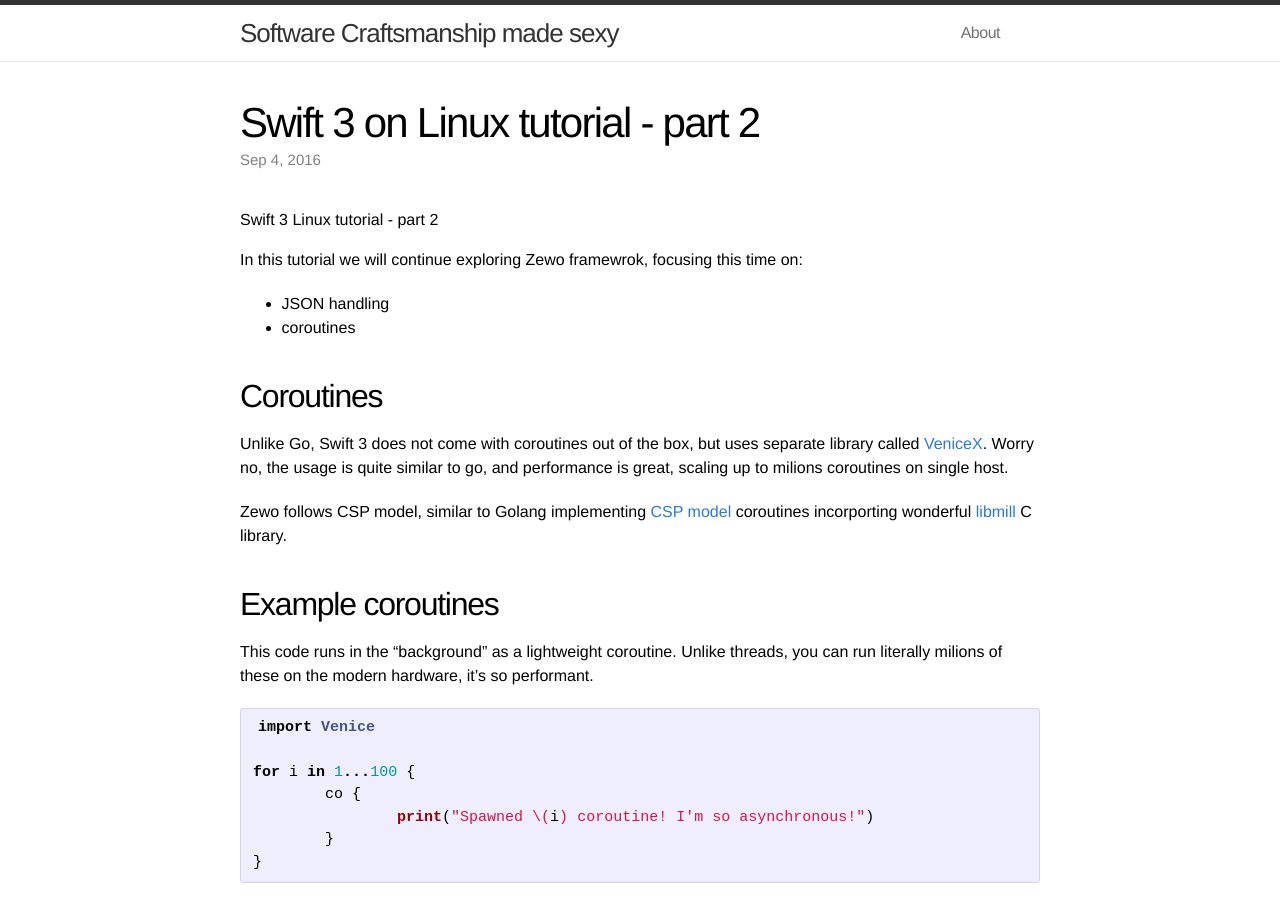
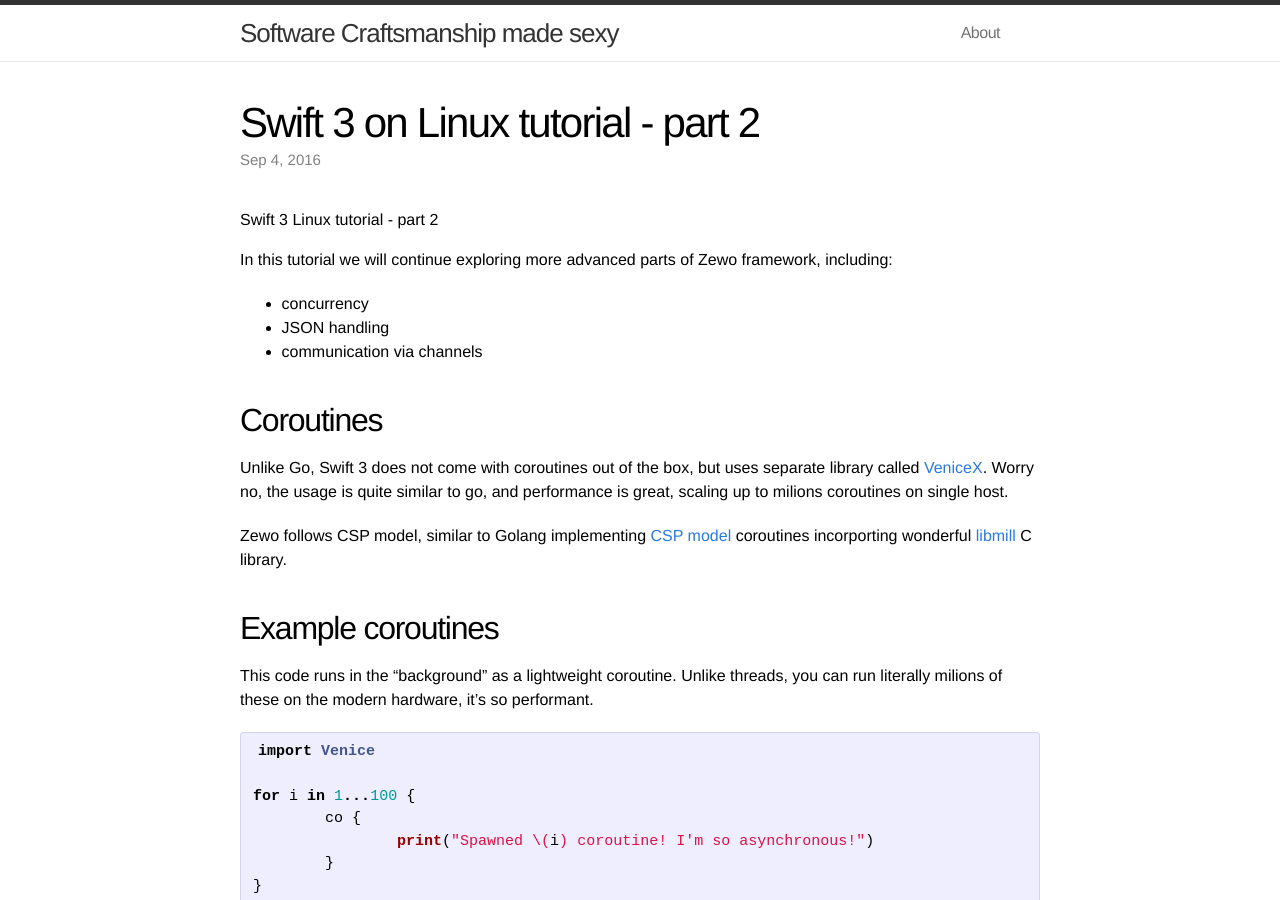
Before and after one commit to vi4m/vi4m.github.io, a Jekyll site: the page built from _posts/2016-09-04-swift-on-linux-tutorial-part-2.md, in a window 1280 px wide and 900 px high. Built offline with Jekyll 4.4.1, drawn with Linux system fonts in a browser that asks for light colours; comment, search, counter and statistics services are not loaded.

Commit message:
Update 2016-09-04-swift-on-linux-tutorial-part-2.md

```diff
--- a/_posts/2016-09-04-swift-on-linux-tutorial-part-2.md
+++ b/_posts/2016-09-04-swift-on-linux-tutorial-part-2.md
@@ -7,10 +7,12 @@
 
 # Swift 3 Linux tutorial - part 2
 
-In this tutorial we will continue exploring Zewo framewrok, focusing this time on:
+In this tutorial we will continue exploring more advanced parts of Zewo framework, including:
 
+* concurrency
 * JSON handling
-* coroutines
+* communication via channels
+
 
 
 ## Coroutines
```
